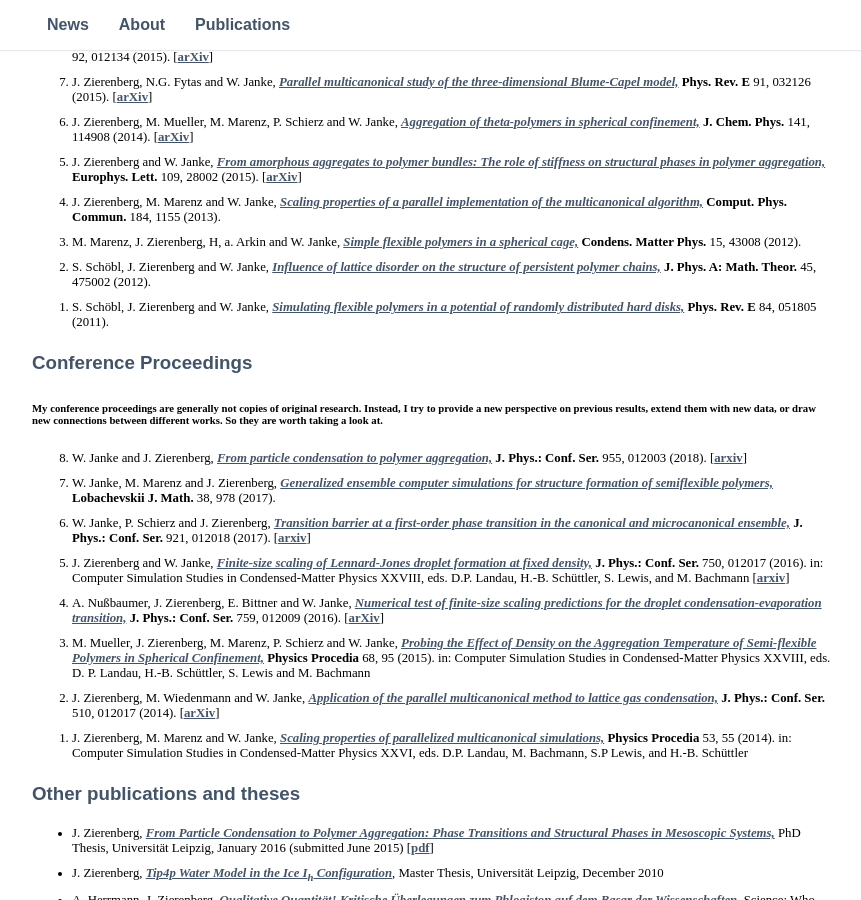
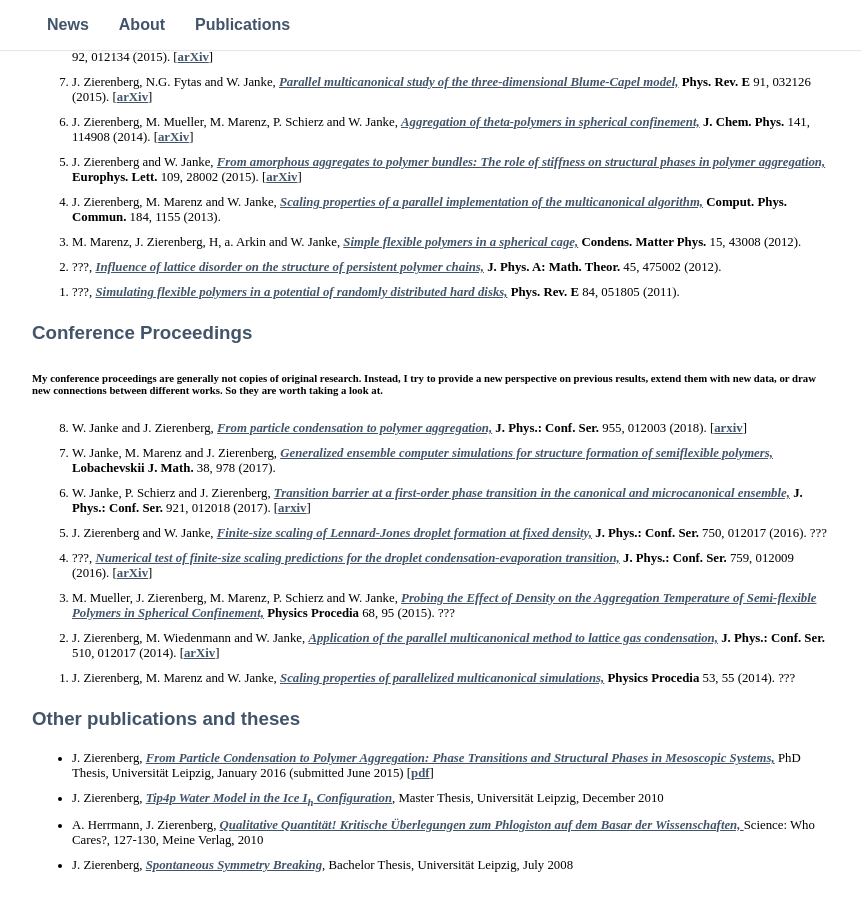
Before and after one commit to zierenberg/zierenberg.github.io, a Jekyll site: the page built from _pages/03_publications.md, in a window 1280 px wide and 900 px high, scrolled down 913 px. Shown: the whole window, without its empty margins (208-1069 px from the left). Built offline with Jekyll 4.4.1, drawn with Linux system fonts in a browser that asks for light colours; some web fonts are replaced; some of the changed text lies outside the part shown.

Commit message:
update PRE

```diff
--- a/_pages/03_publications.md
+++ b/_pages/03_publications.md
@@ -129,12 +130,12 @@ see also <a href="https://arxiv.org/a/zierenberg_j_1.html">arxiv</a><br>
 <journal> Condens. Matter Phys.</journal>  15,  43008 (2012).
 </li>
 
-<li>S. Schöbl, J. Zierenberg and W. Janke,
+<li> ???,
 <pubtitle><a href=" http://iopscience.iop.org/1751-8121/45/47/475002"> Influence of lattice disorder on the structure of persistent polymer chains,</a></pubtitle>
 <journal> J. Phys. A: Math. Theor.</journal>   45,  475002 (2012).
 </li>
 
-<li>S. Schöbl, J. Zierenberg and W. Janke,
+<li> ???,
 <pubtitle><a href=" http://pre.aps.org/abstract/PRE/v84/i5/e051805"> Simulating flexible polymers in a potential of randomly distributed hard disks,</a></pubtitle>
 <journal> Phys. Rev. E</journal>  84,  051805 (2011).
 </li>
@@ -171,10 +172,10 @@ worth taking a look at.</h6>
 <li>J. Zierenberg and W. Janke,
 <pubtitle><a href=" http://iopscience.iop.org/article/10.1088/1742-6596/750/1/012017"> Finite-size scaling of Lennard-Jones droplet formation at fixed density,</a></pubtitle>
 <journal> J. Phys.: Conf. Ser.</journal>  750,  012017 (2016).
- in: Computer Simulation Studies in Condensed-Matter Physics XXVIII, eds. D.P. Landau, H.-B. Schüttler, S. Lewis, and M. Bachmann [<a href="http://arxiv.org/abs/1605.05844">arxiv</a>]
+???
 </li>
 
-<li>A. Nußbaumer, J. Zierenberg, E. Bittner and W. Janke,
+<li> ???,
 <pubtitle><a href=" http://iopscience.iop.org/article/10.1088/1742-6596/759/1/012009"> Numerical test of finite-size scaling predictions for the droplet condensation-evaporation transition,</a></pubtitle>
 <journal> J. Phys.: Conf. Ser.</journal>  759,  012009 (2016).
   [<a href="http://arxiv.org/abs/1605.05591">arXiv</a>]
@@ -183,7 +184,7 @@ worth taking a look at.</h6>
 <li>M. Mueller, J. Zierenberg, M. Marenz, P. Schierz and W. Janke,
 <pubtitle><a href=" http://www.sciencedirect.com/science/article/pii/S1875389215007257"> Probing the Effect of Density on the Aggregation Temperature of Semi-flexible Polymers in Spherical Confinement,</a></pubtitle>
 <journal> Physics Procedia</journal>  68,  95 (2015).
- in: Computer Simulation Studies in Condensed-Matter Physics XXVIII, eds. D. P. Landau, H.-B. Schüttler, S. Lewis and M. Bachmann
+???
 </li>
 
 <li>J. Zierenberg, M. Wiedenmann and W. Janke,
@@ -195,7 +196,7 @@ worth taking a look at.</h6>
 <li>J. Zierenberg, M. Marenz and W. Janke,
 <pubtitle><a href=" http://www.sciencedirect.com/science/article/pii/S1875389214000376"> Scaling properties of parallelized multicanonical simulations,</a></pubtitle>
 <journal> Physics Procedia</journal>  53,  55 (2014).
-  in: Computer Simulation Studies in Condensed-Matter Physics XXVI, eds. D.P. Landau, M. Bachmann, S.P Lewis, and H.-B. Schüttler
+???
 </li>
 
 <!-- List of proceedings end   -->
```
Also changed, not shown: other parts of _pages/03_publications.md (+3 -2 lines), 1 other file.
